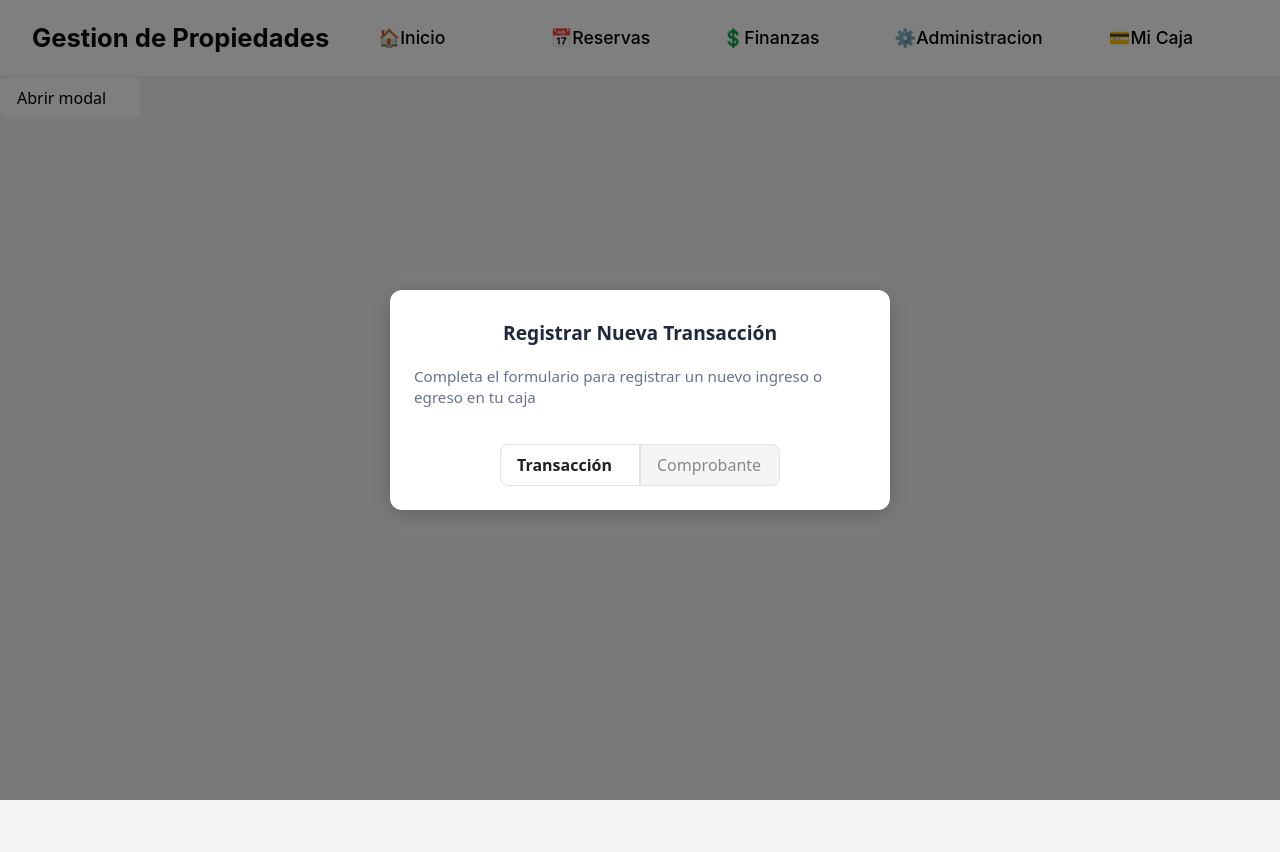
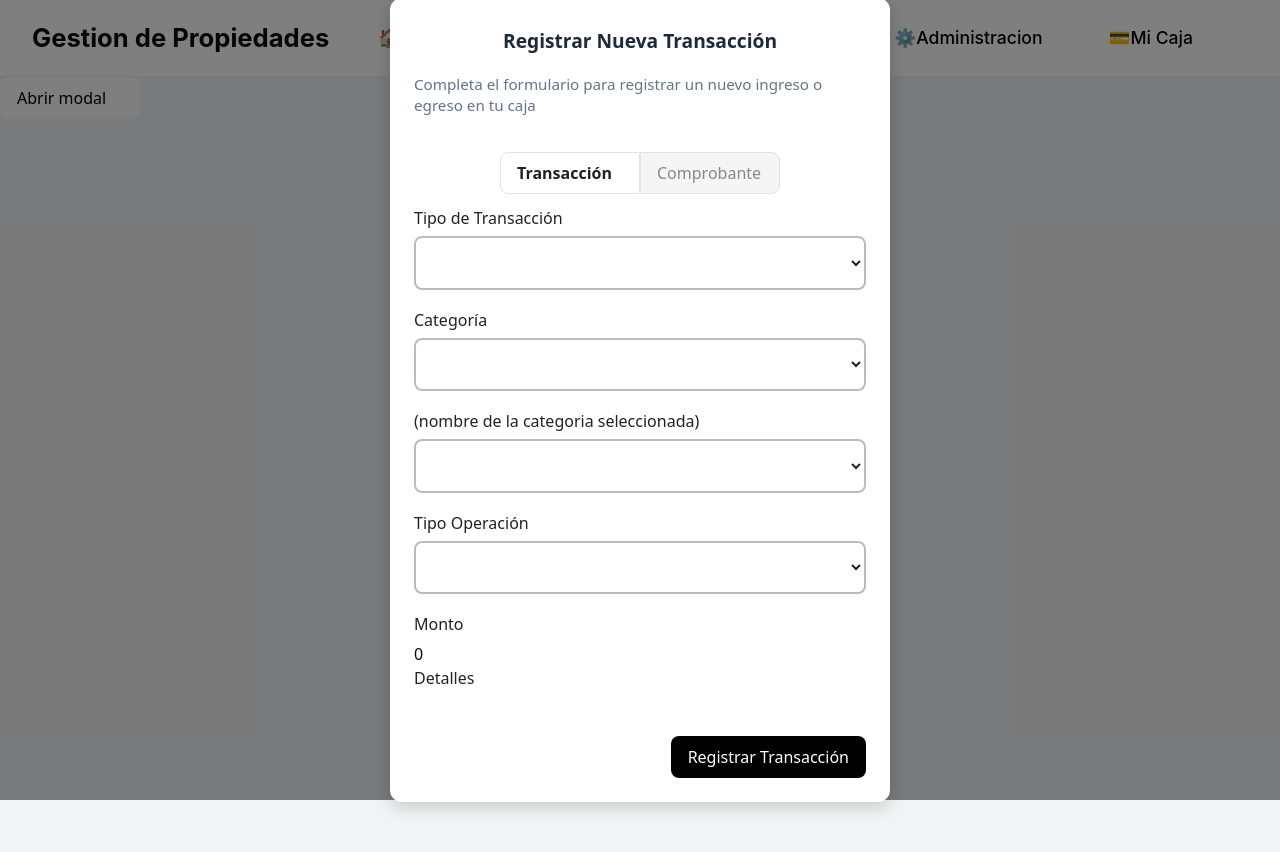
Before and after one commit to Matias170802/ProyectoTAN, a React (Vite) app in the folder frontend/tan/: page / in a window 1280 px wide. Both pictures are taken after a click on the button "Abrir modal". Shown: the top 852 px of the page. Built offline with nearby package versions, Linux system fonts and the light colour scheme.

Commit message:
Se finaliza componente modalRegistrarIngresoEgresoCaja

```diff
--- a/frontend/tan/src/Inicio.tsx
+++ b/frontend/tan/src/Inicio.tsx
@@ -16,7 +16,13 @@ function AppContent() {
       <Button label="Abrir modal" onClick={() => setOpenModal(true)} />
 
       {openModal && (
-        <ModalRegistrarIngresoEgresoCaja/>
+        <ModalRegistrarIngresoEgresoCaja
+        isOpen={openModal}
+        onClose={() => setOpenModal(false)}
+        title="Registrar Nueva Transacción"
+        description="Completa el formulario para registrar un nuevo ingreso o egreso en tu caja"
+        showCloseButton={false}
+        />
       )}
     </main>
   )
--- a/frontend/tan/src/casosDeUso/RegistrarIngresoEgresoCaja/components/ModalRegistrarIngresoEgresoCaja/ModalRegistrarIngresoEgresoCaja.css
+++ b/frontend/tan/src/casosDeUso/RegistrarIngresoEgresoCaja/components/ModalRegistrarIngresoEgresoCaja/ModalRegistrarIngresoEgresoCaja.css
@@ -21,3 +21,19 @@
     justify-content: center;
     margin-top: 20px;
 }
+
+#botonRegistrarTransaccion{
+    background-color: black;
+    color: white;
+}
+
+#datosTransaccion {
+    margin-bottom: 2px;
+}
+
+#contenedorBotonesAccionModalRegistrarIngresoEgresoCaja {
+    display: flex;
+    justify-content: right;
+    gap: 1rem;
+    margin-top: 1rem;
+}
--- a/frontend/tan/src/casosDeUso/RegistrarIngresoEgresoCaja/components/ModalRegistrarIngresoEgresoCaja/ModalRegistrarIngresoEgresoCaja.tsx
+++ b/frontend/tan/src/casosDeUso/RegistrarIngresoEgresoCaja/components/ModalRegistrarIngresoEgresoCaja/ModalRegistrarIngresoEgresoCaja.tsx
@@ -1,16 +1,40 @@
 import React from 'react';
 import {Modal, Button} from '../../../../generalComponents/index'
 import "./ModalRegistrarIngresoEgresoCaja.css"
+import {type formSchemaRegistrarIngresoEgresoCajaType, schemaRegistrarIngresoEgresoCaja} from '../../models/modelRegistrarIngresoEgresoCaja'
+import { zodResolver } from '@hookform/resolvers/zod';
+import { useForm, type Resolver} from 'react-hook-form';
+import {type Props} from './ModalRegistrarIngresoEgresoCajaTypes'
 
-const ModalRegistrarIngresoEgresoCaja: React.FC = () => {
+const ModalRegistrarIngresoEgresoCaja: React.FC<Props> = ({isOpen, onClose, title, description, showCloseButton}) => {
 
     const [activo, setActivo] = React.useState<'transaccion' | 'comprobante'>('transaccion');
 
+    //*uso del zod, useForm para manejar el formulario
+    const { handleSubmit, control, formState: { errors }, reset, register } = useForm<formSchemaRegistrarIngresoEgresoCajaType>({
+        resolver: zodResolver(schemaRegistrarIngresoEgresoCaja) as Resolver<formSchemaRegistrarIngresoEgresoCajaType>,
+        defaultValues: {
+            tipoTransaccion: "Selecciona un tipo de transacción",
+            categoria: "Selecciona una categoría",
+            subcategoria: "Selecciona una subcategoría",
+            tipoOperacion: "Selecciona un tipo de operación",
+            monto: 0,
+            detalles: ""
+        },
+        mode: 'onBlur'
+    });
+
+
+    const onSubmit = async (data: formSchemaRegistrarIngresoEgresoCajaType) => {}
+
     return(
+
         <Modal
-        title='Registrar Nueva Transacción'
-        description='Completa el formulario para registrar un nuevo ingreso o egreso en tu caja'
-        isOpen={true}
+        title= {title}
+        description={description}
+        showCloseButton={showCloseButton}
+        isOpen={isOpen}
+        onClose={onClose}
         >
             <section id='contenedorBotonesModalRegistrarIngresoEgresoCaja'>
                 <Button
@@ -28,6 +52,65 @@ const ModalRegistrarIngresoEgresoCaja: React.FC = () => {
                     className={activo === 'comprobante' ? 'toggle-active' : 'toggle-inactive'}
                 />
             </section>
+
+            { activo === 'transaccion' && (
+                <div id='contenedorTransaccion'>
+                    <section id='datosTransaccion'>
+
+                            <label>Tipo de Transacción</label>
+                            <select
+                            {...register("tipoTransaccion")}
+                            ></select>
+
+                            <label>Categoría</label>
+                            <select
+                            {...register("categoria")}
+                            ></select>
+
+                            <label>(nombre de la categoria seleccionada)</label>
+                            <select
+                            {...register("subcategoria")}
+                            >
+
+                            </select>
+
+                            <label>Tipo Operación</label>
+                            <select
+                            {...register("tipoOperacion")}
+                            ></select>
+
+                            <label>Monto</label>
+                            <input
+                            type='number'
+                            {...register("monto")}
+                            ></input>
+
+                            <label>Detalles</label>
+                            <input
+                            type='text'
+                            {...register("detalles")}
+                            ></input>
+
+                    </section>
+
+                    <section id='contenedorBotonesAccionModalRegistrarIngresoEgresoCaja'>
+                    <Button
+                    label='Registrar Transacción'
+                    id='botonRegistrarTransaccion'
+                    type='submit'
+                    onClick={handleSubmit(onSubmit)}
+                    />
+                </section>
+
+            </div>
+            )}
+
+            { activo === 'comprobante' && (
+                <section id='contenedorDatosComprobante'>
+                    <p>Actualmente esta funcionalidad esta en desarrollo</p>
+                </section>
+            )}
+
         </Modal>
     )
 }
--- /dev/null
+++ b/frontend/tan/src/casosDeUso/RegistrarIngresoEgresoCaja/hooks/useIngresoEgresoCaja.ts
@@ -0,0 +1,3 @@
+const useIngresoEgresoCaja = () => {
+    //TODO: IMPLEMENTAR BUSQUEDAS DE: TIPO TRANSACCION, CATEGORIAMOVIMIENTO, SUBCATEGORIA(EMPLEADOS O INMUEBLES), TIPO OPERACION(CHECKIN, ETC)
+}
--- /dev/null
+++ b/frontend/tan/src/casosDeUso/RegistrarIngresoEgresoCaja/models/modelRegistrarIngresoEgresoCaja.ts
@@ -0,0 +1,13 @@
+import {z} from "zod";
+
+export const schemaRegistrarIngresoEgresoCaja = z.object({
+
+    tipoTransaccion: z.string().min(1, "Debe seleccionar un tipo de transacción").refine(val => val !== "Selecciona un tipo de transacción", { message: "Debe seleccionar un tipo de transacción válida" }),
+    categoria: z.string().min(1, "Debe seleccionar una categoría").refine(val => val !== "Selecciona una categoría", { message: "Debe seleccionar una categoría válida" }),
+    subcategoria: z.string().min(1, "Debe seleccionar una subcategoría").refine(val => val !== "Selecciona una subcategoría", { message: "Debe seleccionar una subcategoría válida" }),
+    tipoOperacion: z.string().min(1, "Debe seleccionar un tipo de operación").refine(val => val !== "Selecciona un tipo de operación", { message: "Debe seleccionar un tipo de operación válida" }),
+    monto: z.coerce.number().min(0.01, "El monto debe ser mayor a 0").max(10000, "El monto no puede ser mayor a 10000000"),
+    detalles: z.string().max(1000, "Los detalles no pueden superar los 1000 caracteres").optional().or(z.literal('')),
+})
+
+export type formSchemaRegistrarIngresoEgresoCajaType = z.infer<typeof schemaRegistrarIngresoEgresoCaja>;
--- a/frontend/tan/src/casosDeUso/RegistrarIngresoEgresoCaja/serviceRegistrarIngresoEgresoCaja.ts
+++ b/frontend/tan/src/casosDeUso/RegistrarIngresoEgresoCaja/serviceRegistrarIngresoEgresoCaja.ts
@@ -0,0 +1,27 @@
+import type { formSchemaRegistrarIngresoEgresoCajaType } from "./models/modelRegistrarIngresoEgresoCaja";
+
+
+export const registrarIngresoEgreso = async (ingresoEgresoCaja: formSchemaRegistrarIngresoEgresoCajaType ): Promise<formSchemaRegistrarIngresoEgresoCajaType> => {
+
+    //TODO: cambiar segun corresponde el endpoint
+    const response = await fetch ('/api/registrarIngresoEgresoCaja', {
+        method: 'POST',
+        headers: {
+            'Content-Type': 'application/json'
+        },
+        body: JSON.stringify(ingresoEgresoCaja)
+    })
+
+    const result = await response.json();
+    console.log("Este es el resultado del back: ", result)
+    console.log("este es el response.ok", response.ok)
+    console.log("Este es el result.codigo", result.codigo)
+
+    //* Si el backend responde con error lógico
+    if (!response.ok) {
+        console.log("Este es el mensaje del error del back: ", result.mensaje)
+        throw new Error(result.message);
+    }
+
+    return result;
+}
```
Also changed, not shown: frontend/tan/src/casosDeUso/RegistrarIngresoEgresoCaja/components/ModalRegistrarIngresoEgresoCaja/ModalRegistrarIngresoEgresoCajaTypes.ts (+7 -0 lines).
